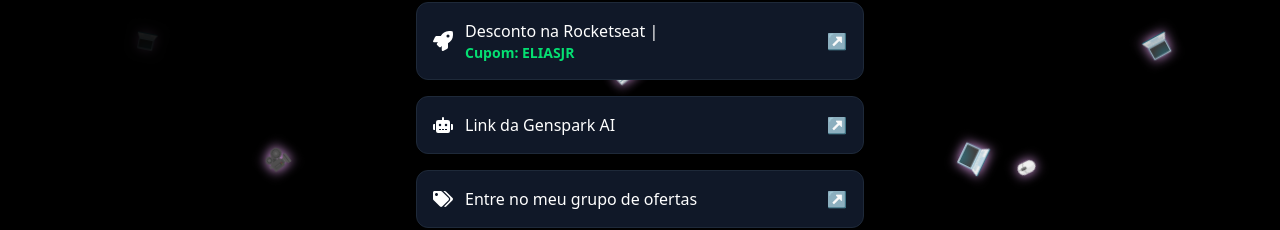
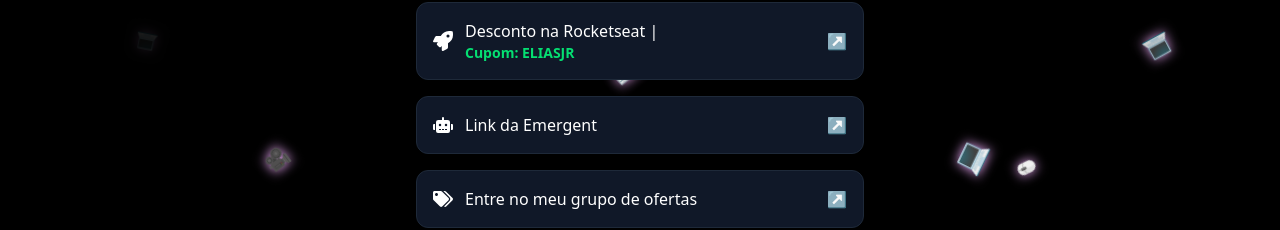
Before and after one commit to eliasjrdev/pagelink-tiktok, a React (Vite) app: page / in a window 1280 px wide. Shown: the part 238-468 px from the top of the page. Built offline with nearby package versions, Linux system fonts and the light colour scheme.

Commit message:
Adiciona link da Emergent

```diff
--- a/src/components/BioLinks.jsx
+++ b/src/components/BioLinks.jsx
@@ -3,7 +3,7 @@
 import Animacao from './Animacao';
 const links = [
   { icon: <FaRocket />, label: 'Desconto na Rocketseat |', extra: 'Cupom: ELIASJR', url: 'https://www.rocketseat.com.br/oferta/influencer/v2/eliasjr' },
-  { icon: <FaRobot />, label: 'Link da Genspark AI', url: 'https://www.genspark.ai/?utm_source=ig&utm_campaign=eliasjr.dev' },
+  { icon: <FaRobot />, label: 'Link da Emergent', url: ' https://app.emergent.sh/?utm_shift=redirect&via=costa' },
   { icon: <FaTags />, label: 'Entre no meu grupo de ofertas', url: 'https://chat.whatsapp.com/HpwUiTQJhxW1w0eiDHlp9Y?mode=ems_copy_t' },
   { icon: <FaGithub />, label: 'Meu GitHub', url: 'https://github.com/eliasjrdev' },
   { icon: <FaLinkedin />, label: 'Meu Linkedin', url: 'https://www.linkedin.com/in/elias-c/' }
```
